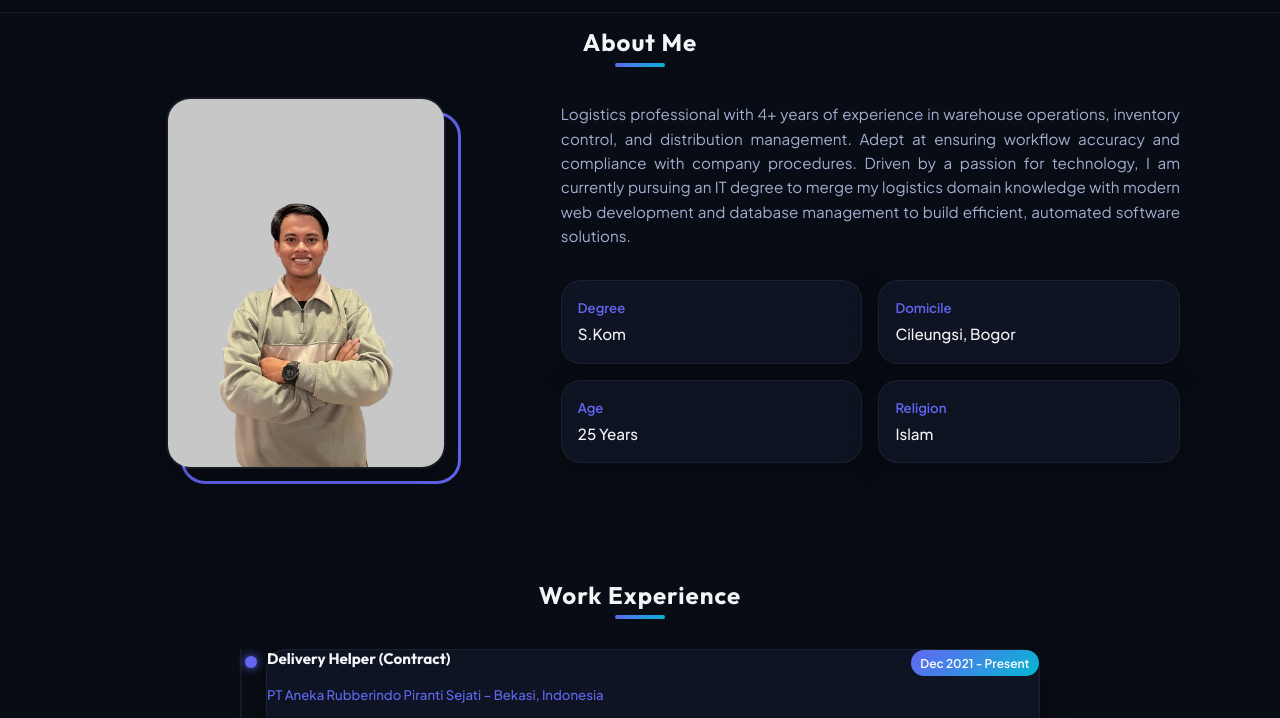
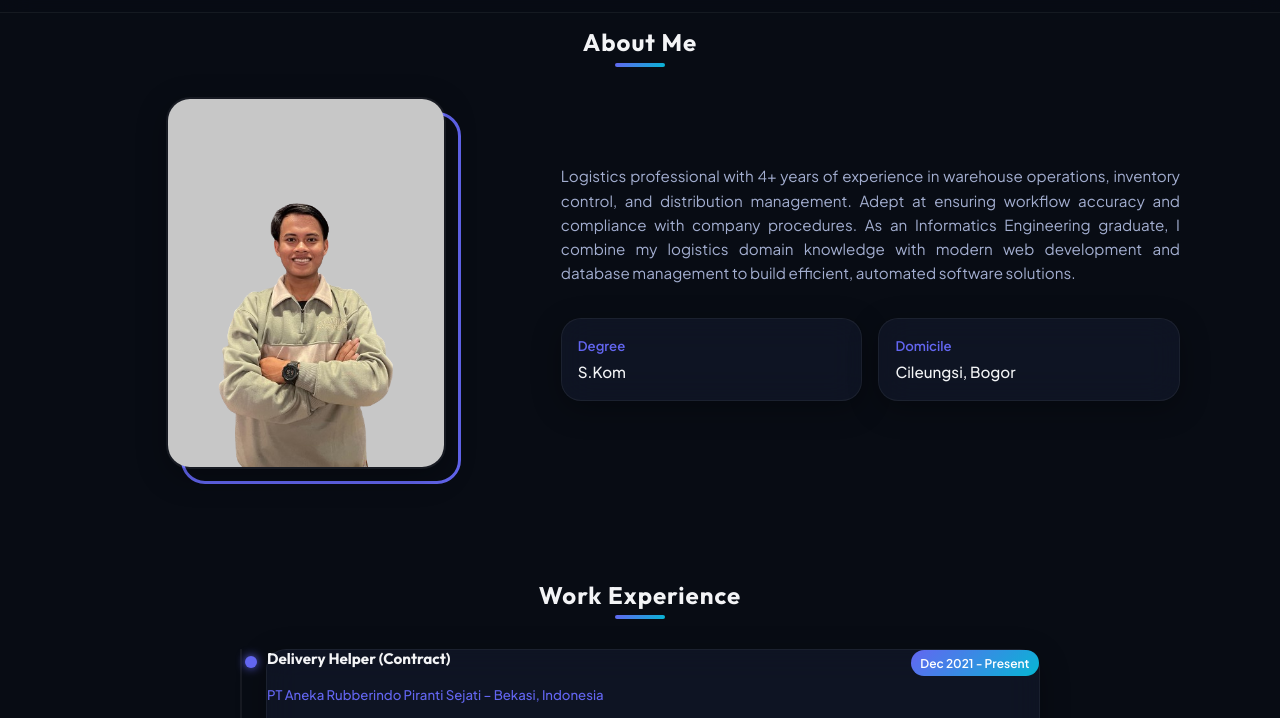
Before and after one commit to fickry20/portfolio, a website: page about.html in a window 1280 px wide. Shown: the part 52-770 px from the top of the page. Drawn offline with nearby package versions, Linux system fonts and the light colour scheme.

Commit message:
update button cv

```diff
--- a/about.html
+++ b/about.html
@@ -69,10 +69,10 @@
               Logistics professional with 4+ years of experience in warehouse
               operations, inventory control, and distribution management. Adept
               at ensuring workflow accuracy and compliance with company
-              procedures. Driven by a passion for technology, I am currently
-              pursuing an IT degree to merge my logistics domain knowledge with
-              modern web development and database management to build efficient,
-              automated software solutions.
+              procedures. As an Informatics Engineering graduate, I combine my
+              logistics domain knowledge with modern web development and
+              database management to build efficient, automated software
+              solutions.
             </p>
 
             <div class="about__info-grid">
@@ -83,14 +83,6 @@
               <div class="about__info-item glass-card" id="about-info-domicile">
                 <span class="about__info-title">Domicile</span>
                 <span class="about__info-value">Cileungsi, Bogor</span>
-              </div>
-              <div class="about__info-item glass-card" id="about-info-age">
-                <span class="about__info-title">Age</span>
-                <span class="about__info-value">25 Years</span>
-              </div>
-              <div class="about__info-item glass-card" id="about-info-religion">
-                <span class="about__info-title">Religion</span>
-                <span class="about__info-value">Islam</span>
               </div>
             </div>
           </div>
```
Also changed, not shown: contact.html (+8 -3 lines), index.html (+1 -1 lines).
